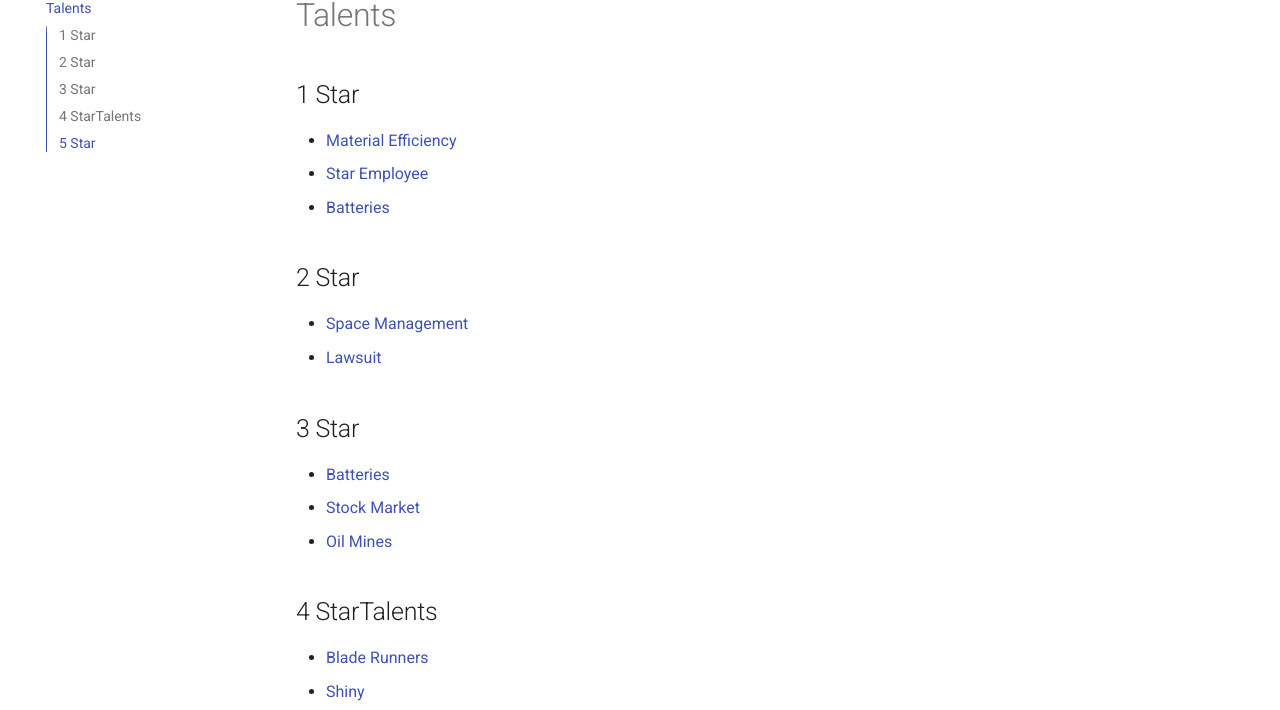
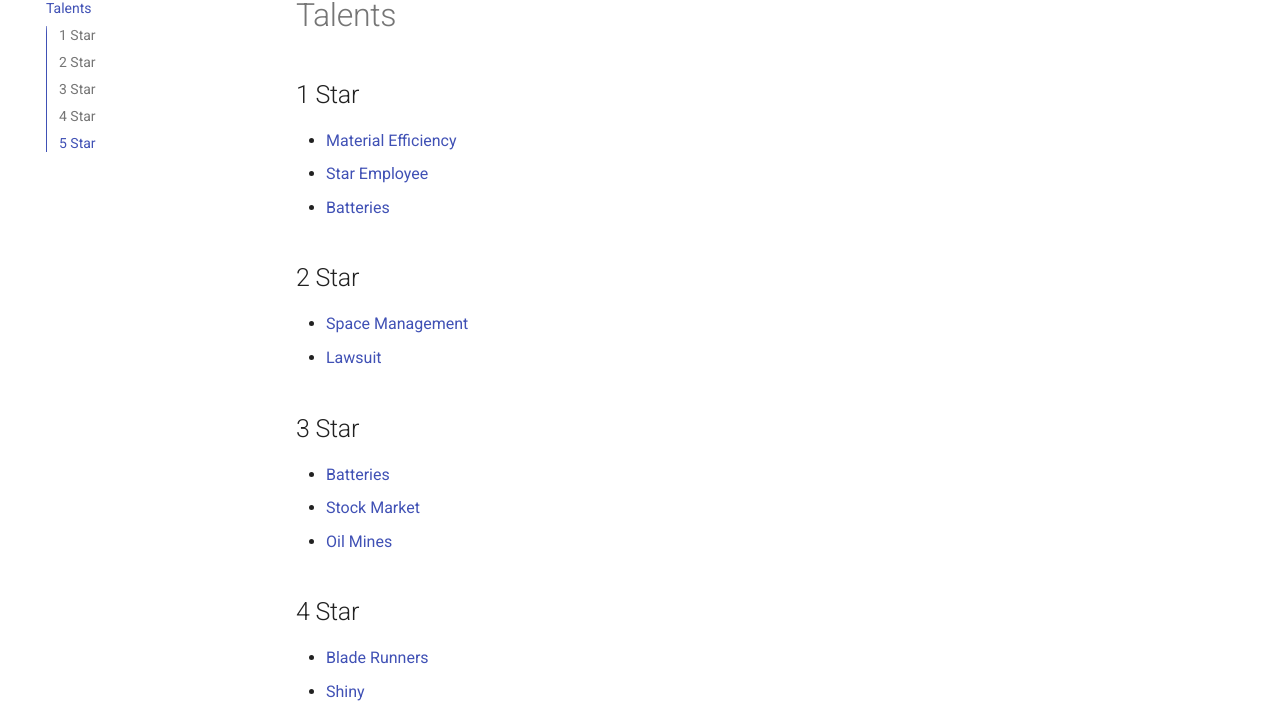
Before and after one commit to tembee2/OVERVOLT, an MkDocs documentation site: the page built from docs/Categories/Talents.md, in a window 1280 px wide and 1074 px high. Shown: the part 151-861 px from the top of the window. Built offline with MkDocs 1.6.1 and Material for MkDocs 9.7.7, drawn with Linux system fonts in a browser that asks for light colours; comment, search, counter and statistics services are not loaded.

Commit message:
Fixed tiny error in Talents.md

```diff
--- a/docs/Categories/Talents.md
+++ b/docs/Categories/Talents.md
@@ -12,7 +12,7 @@
 *  [Stock Market](https://tembee2.github.io/OVERVOLT/Talents/StockMarket)
 *   [Oil Mines](https://tembee2.github.io/OVERVOLT/Talents/OilMines)
 
-## 4 StarTalents
+## 4 Star
 * [Blade Runners](https://tembee2.github.io/OVERVOLT/Talents/BladeRunners)
 * [Shiny](https://tembee2.github.io/OVERVOLT/Talents/Shiny)
 
```
